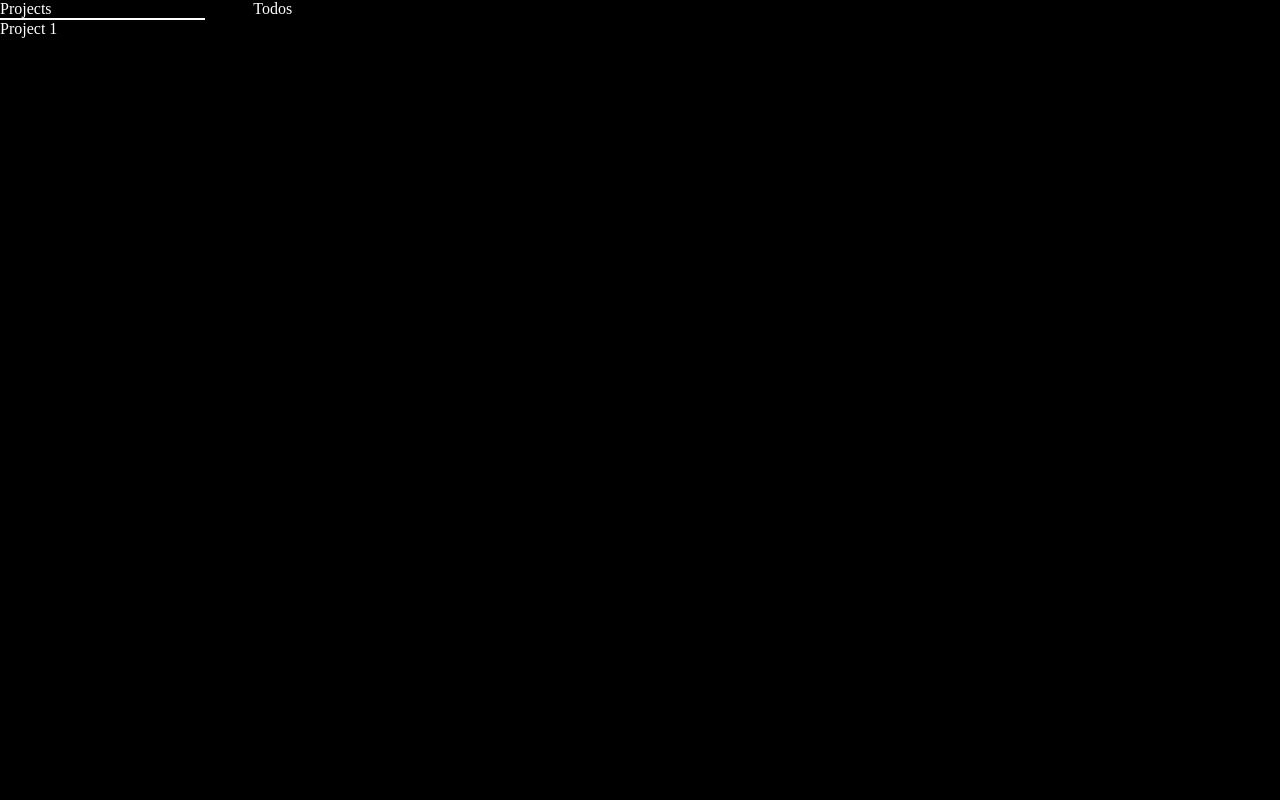
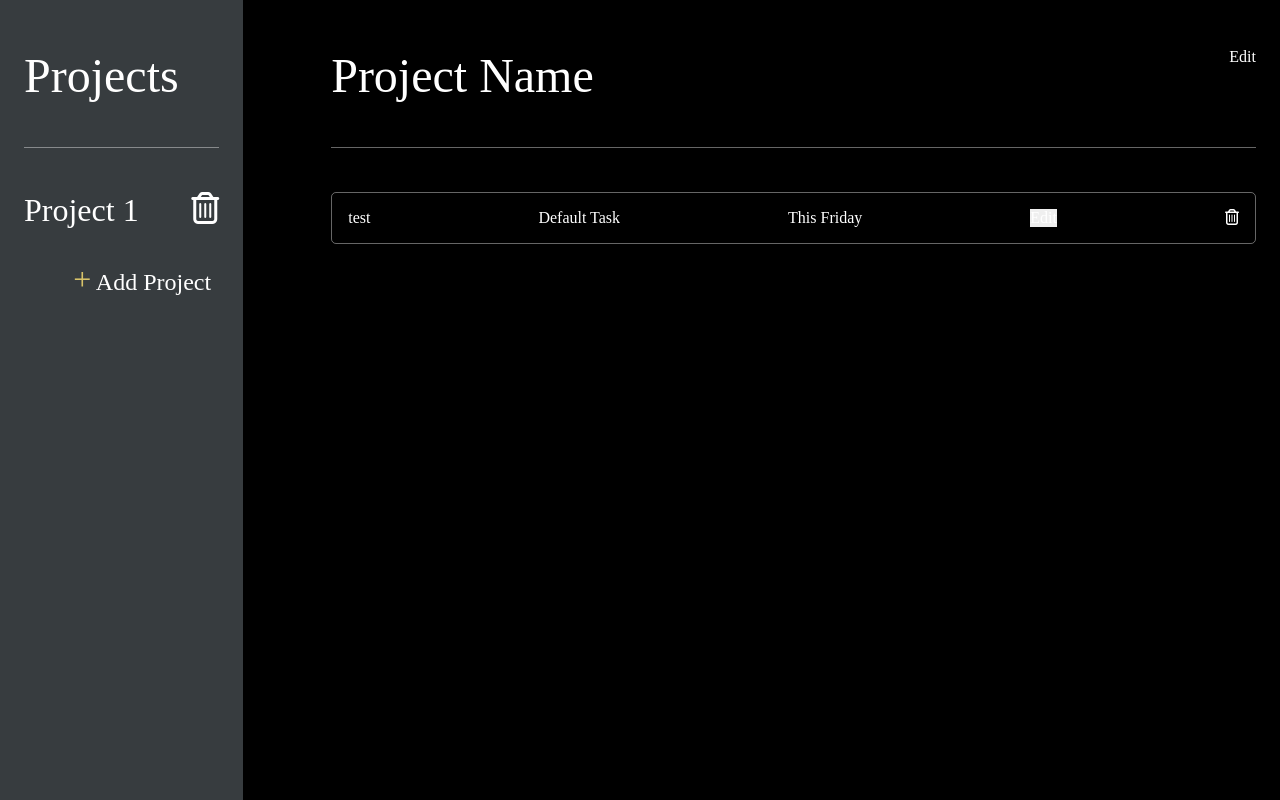
Before and after one commit to grantgolden13/todolist, a plain HTML site: page index.html in a window 1280 px wide. Drawn offline with Linux system fonts and the light colour scheme.

Commit message:
almost finish design

```diff
--- a/index.html
+++ b/index.html
@@ -6,18 +6,38 @@
     <meta name="viewport" content="width=device-width, initial-scale=1.0">
     <title>To Do List</title>
     <link rel="stylesheet" href="style.css">
+    <script src="https://kit.fontawesome.com/ba774010ff.js"></script>
 </head>
 <body>
     <div class="container">
-        <aside class="projects-container">
-            Projects
-            <hr>
+        <aside class="proj-container">
+            <h2 class="proj-header">Projects</h2>
+            <div class="divider"></div>
             <div class="projects">
-                Project 1
+                <div class="project">
+                    <span>Project 1</span>
+                    <i class="fa-regular fa-trash-can"></i>
+                </div>
+            </div>
+            <div class="add-proj-cont">
+                <button class="add-proj"><span class="gold">+</span> Add Project</button>
             </div>
         </aside>
         <div class="todo-container">
-            Todos
+            <div class="todo-header flex">
+                <h2 class="proj-name">Project Name</h2>
+                <div>Edit</div>
+            </div>
+            <div class="divider"></div>
+            <div class="todos">
+                <div class="todo flex">
+                    <div class="check">test</div>
+                    <span class="todo-name">Default Task</span>
+                    <div class="todo-date">This Friday</div>
+                    <button>Edit</button>
+                    <i class="fa-regular fa-trash-can"></i>
+                </div>
+            </div>
         </div>
     </div>
 </body>
--- a/style.css
+++ b/style.css
@@ -6,18 +6,84 @@
     font: inherit;
     vertical-align: baseline;
     color: white;
+    box-sizing: border-box;
 }
 
 body {
     background-color: black;
 }
 
-hr {
-    border: 1px solid white;
+aside {
+    background-color: #373c3f;
+}
+
+.proj-container,
+.todo-container {
+    padding: 48px 24px;
+    display: flex;
+    flex-flow: column nowrap;
+    gap: 24px;
+    height: 100vh;
+}
+
+.proj-header,
+.proj-name {
+    font-size: 3rem;
+}
+
+.add-proj-cont {
+    display: flex;
+    justify-content: flex-end;
 }
 
 .container {
     display: grid;
-    grid-template-columns: 1fr 5fr;
-    gap: 48px;
+    grid-template-columns: 1fr 4fr;
+    gap: 64px;
 }
+
+.divider {
+    height: 1px;
+    margin-top: 20px;
+    margin-bottom: 20px;
+    background-color: hsla(0, 0%, 100%, 0.4)
+}
+
+.add-proj {
+    background-color: transparent;
+    justify-self: flex-end;
+    padding: 8px;
+    font-size: 1.5rem;
+}
+
+.add-proj:hover {
+    background-color: #444a4d;
+    transform: scale(1.25);
+}
+
+.project {
+    display: flex;
+    justify-content: space-between;
+    font-size: 2rem;
+}
+
+.fa-trash-can:hover {
+    transform: scale(1.25);
+    color: red;
+}
+
+.flex {
+    display: flex;
+    justify-content: space-between;
+}
+
+.gold {
+    color: #d8c369;
+    font-size: 2rem;
+}
+
+.todo {
+    border: 1px solid hsla(0, 0%, 100%, 0.4);
+    border-radius: 5px;
+    padding: 16px;
+}
```
